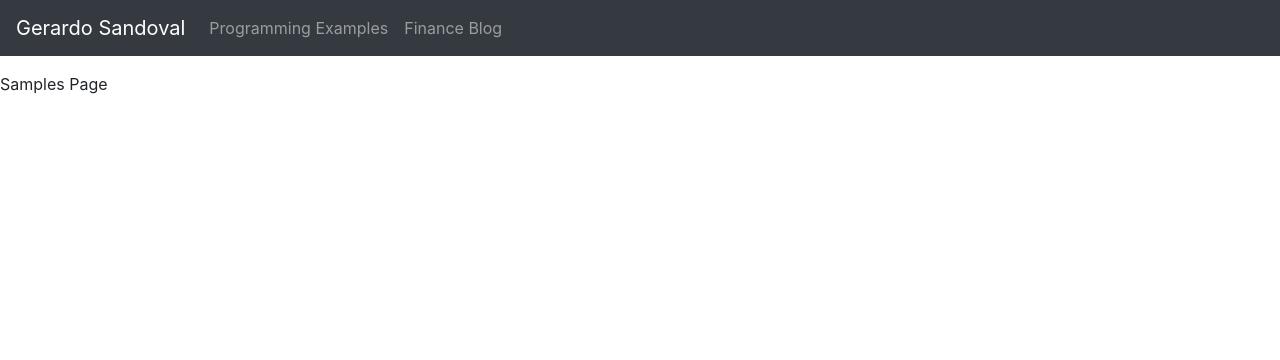
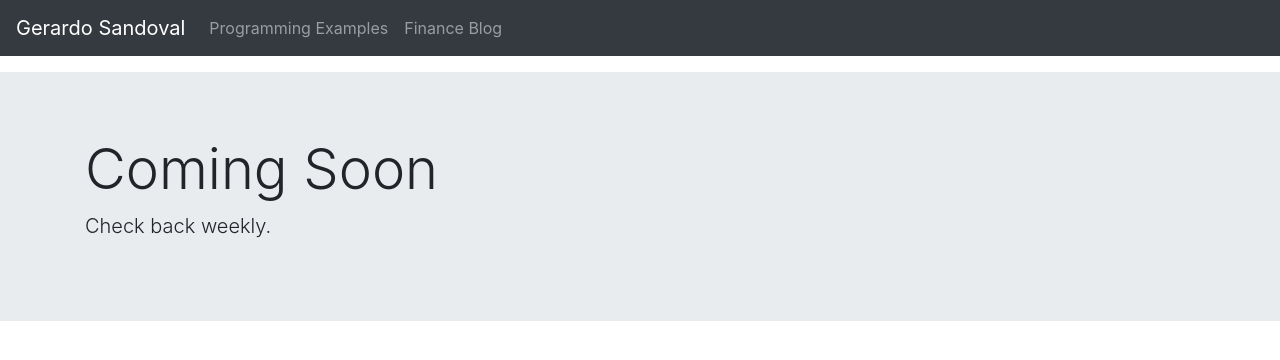
Before and after one commit to 1sandovalgerardo/SandovalWebsite, a Django app: page /samples/ in a window 1280 px wide. Shown: the top 360 px of the page. Run offline with Django 3.2, Linux system fonts and the light colour scheme; some libraries are stand-ins or nearby versions.

Commit message:
base code for samples page.

```diff
--- a/ProjMyWebsite/templates/samples.html
+++ b/ProjMyWebsite/templates/samples.html
@@ -1,5 +1,10 @@
 {% extends 'base.html' %}
 
 {% block content %}
-Samples Page
+<div class="jumbotron jumbotron-fluid">
+  <div class="container">
+    <h1 class="display-4">Coming Soon</h1>
+    <p class="lead">Check back weekly.</p>
+  </div>
+</div>
 {% endblock %}
```
